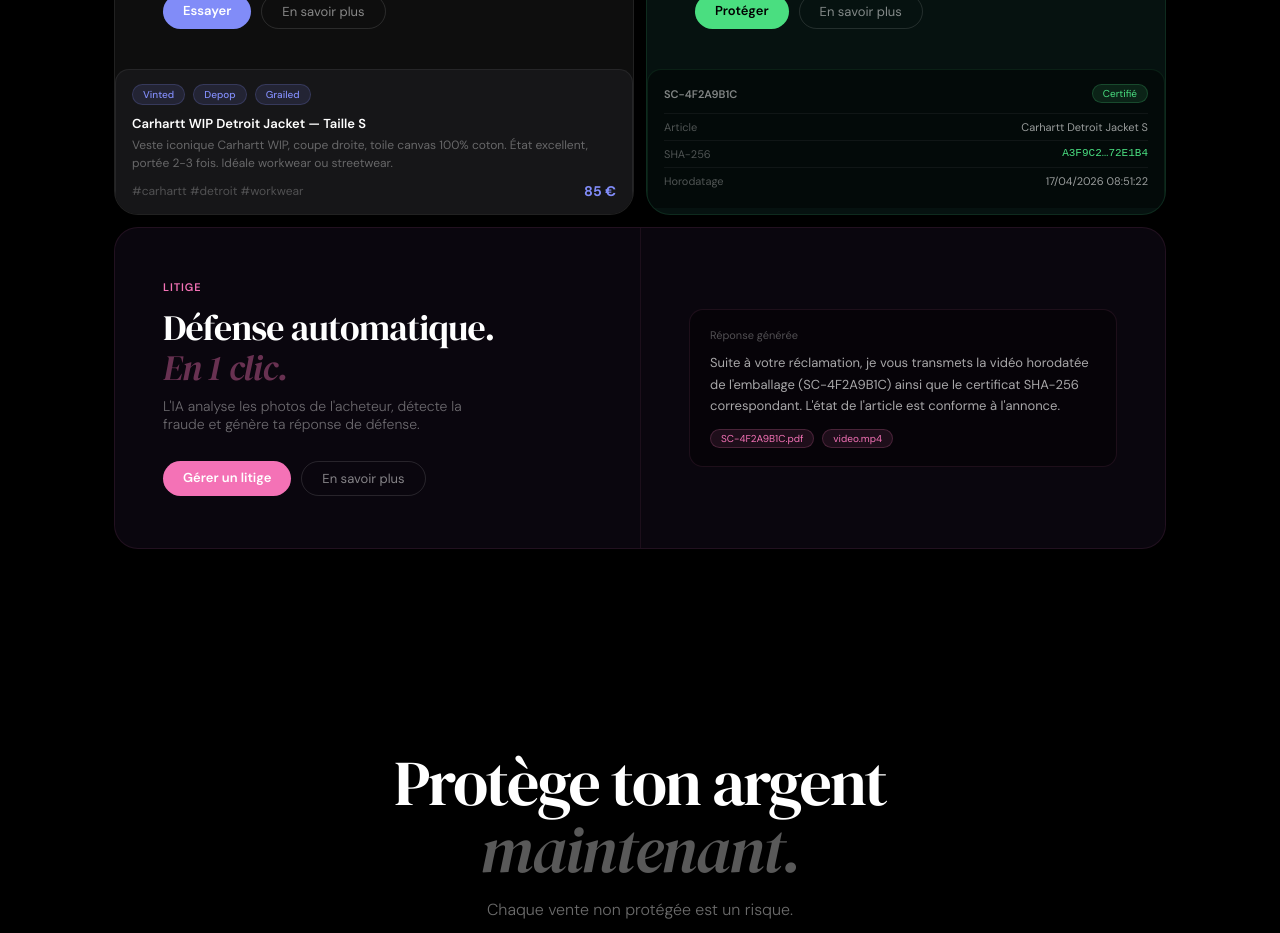
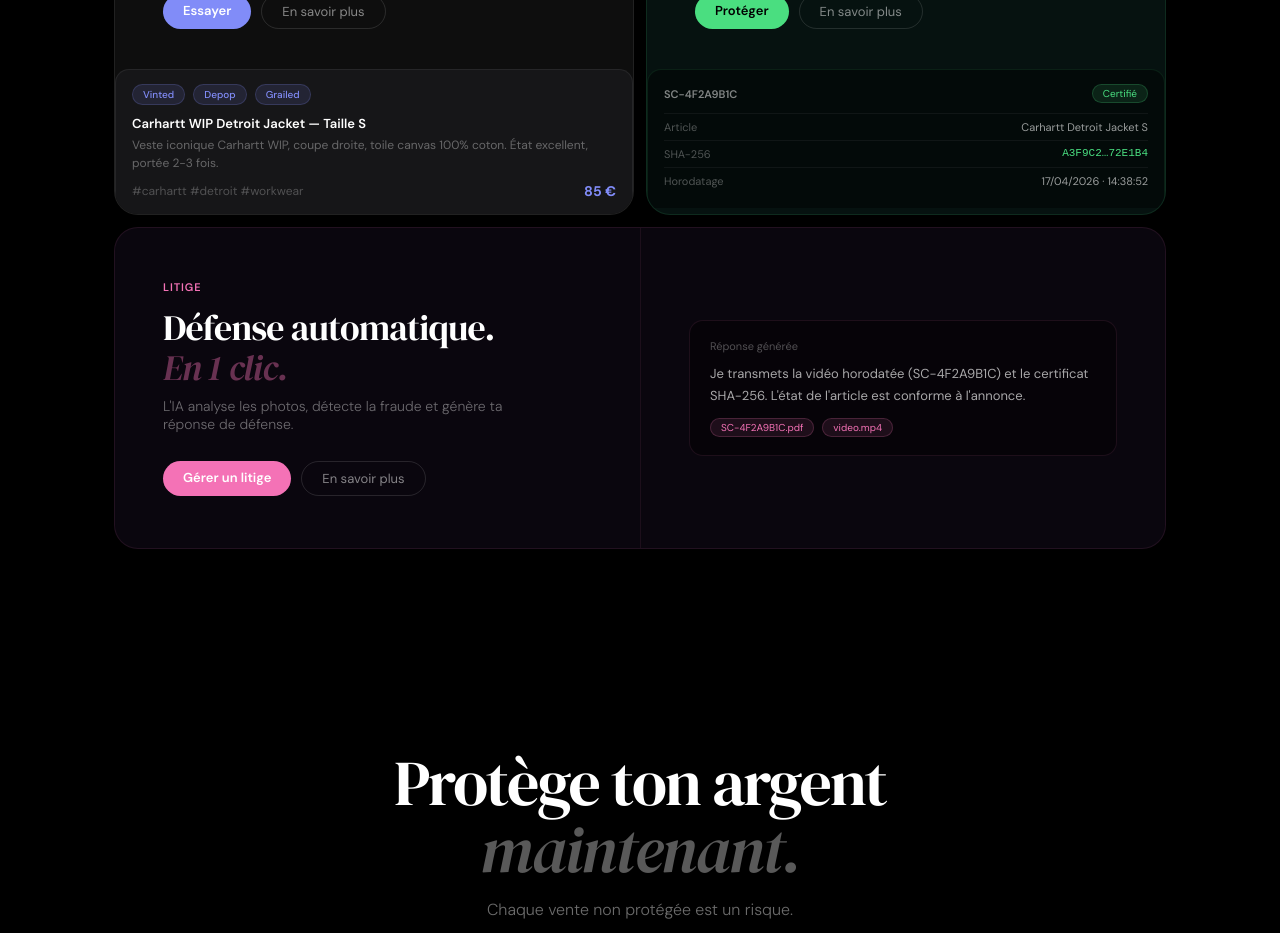
Before and after one commit to WRONIKOWSKY/sellguard, a Next.js app in the folder sellguard/: page / in a window 1280 px wide. Shown: the part 3380-4313 px from the top of the page. Built offline with nearby package versions, Linux system fonts and the light colour scheme.

Commit message:
Update index.js

```diff
--- a/sellguard/pages/index.js
+++ b/sellguard/pages/index.js
@@ -234,26 +234,23 @@ export default function Home() {
         <div style={{ display: "grid", gridTemplateColumns: "1fr 1fr", gap: 12, marginBottom: 12 }}>
 
           {/* Card 1 — Annonce */}
-          <Link href="/annonce" style={{ textDecoration: "none", display: "block", background: "#0e0e0e", border: "0.5px solid rgba(255,255,255,0.08)", borderRadius: 24, padding: "52px 48px 0", overflow: "hidden", minHeight: 420, position: "relative", transition: "border-color 0.2s", cursor: "pointer" }}
-            onMouseEnter={function(e) { e.currentTarget.style.borderColor = "rgba(255,255,255,0.18)"; }}
-            onMouseLeave={function(e) { e.currentTarget.style.borderColor = "rgba(255,255,255,0.08)"; }}>
+          <Link href="/annonce" style={{ textDecoration: "none", display: "block", background: "#0e0e0e", border: "0.5px solid rgba(255,255,255,0.08)", borderRadius: 24, padding: "52px 48px 0", overflow: "hidden", minHeight: 420, position: "relative", cursor: "pointer" }}>
             <div style={{ fontSize: 11, fontWeight: 600, color: "var(--violet)", letterSpacing: "0.08em", textTransform: "uppercase", marginBottom: 14 }}>{tx({fr:"Annonce", en:"Listing", es:"Anuncio", it:"Annuncio"})}</div>
             <div style={{ fontFamily: "var(--serif)", fontSize: "clamp(26px, 2.8vw, 38px)", fontWeight: 400, color: "#fff", lineHeight: 1.1, letterSpacing: "-0.02em", marginBottom: 10 }}>
               {tx({fr:"Génère ton annonce", en:"Generate your listing", es:"Genera tu anuncio", it:"Genera il tuo annuncio"})}<br/>
               <em style={{ fontStyle: "italic", color: "rgba(255,255,255,0.3)" }}>{tx({fr:"en 10 secondes.", en:"in 10 seconds.", es:"en 10 segundos.", it:"in 10 secondi."})}</em>
             </div>
-            <p style={{ fontSize: 14, color: "rgba(255,255,255,0.4)", marginBottom: 28, fontWeight: 300, maxWidth: 280 }}>{tx({fr:"Photo → titre, description, prix optimisés pour Vinted, Depop, Grailed.", en:"Photo → title, description, optimized price for Vinted, Depop, Grailed.", es:"Foto → título, descripción, precio optimizado para Vinted, Depop, Grailed.", it:"Foto → titolo, descrizione, prezzo ottimizzato per Vinted, Depop, Grailed."})}</p>
+            <p style={{ fontSize: 14, color: "rgba(255,255,255,0.4)", marginBottom: 28, fontWeight: 300, maxWidth: 280 }}>{tx({fr:"Photo → titre, description, prix optimisés pour Vinted, Depop, Grailed.", en:"Photo → title, description, optimized price for Vinted, Depop, Grailed.", es:"Foto → título, descripción, precio optimizado.", it:"Foto → titolo, descrizione, prezzo ottimizzato."})}</p>
             <div style={{ display: "flex", gap: 10, marginBottom: 40 }}>
-              <span style={{ padding: "8px 20px", background: "#818CF8", color: "#fff", fontSize: 13, fontWeight: 600, borderRadius: 20, cursor: "pointer" }}>{tx({fr:"Essayer", en:"Try it", es:"Probar", it:"Prova"})}</span>
-              <span style={{ padding: "8px 20px", background: "transparent", color: "rgba(255,255,255,0.5)", fontSize: 13, border: "0.5px solid rgba(255,255,255,0.12)", borderRadius: 20, cursor: "pointer" }}>{tx({fr:"En savoir plus", en:"Learn more", es:"Saber más", it:"Scopri di più"})}</span>
+              <span style={{ padding: "8px 20px", background: "#818CF8", color: "#fff", fontSize: 13, fontWeight: 600, borderRadius: 20 }}>{tx({fr:"Essayer", en:"Try it", es:"Probar", it:"Prova"})}</span>
+              <span style={{ padding: "8px 20px", background: "transparent", color: "rgba(255,255,255,0.5)", fontSize: 13, border: "0.5px solid rgba(255,255,255,0.12)", borderRadius: 20 }}>{tx({fr:"En savoir plus", en:"Learn more", es:"Saber más", it:"Scopri di più"})}</span>
             </div>
-            {/* Mock UI */}
             <div style={{ background: "#161618", borderRadius: "14px 14px 0 0", border: "0.5px solid rgba(255,255,255,0.07)", borderBottom: "none", padding: "14px 16px", marginLeft: -48, marginRight: -48 }}>
               <div style={{ display: "flex", gap: 8, marginBottom: 10 }}>
                 {["Vinted", "Depop", "Grailed"].map(function(p) { return <span key={p} style={{ fontSize: 10, padding: "3px 10px", background: "rgba(129,140,248,0.12)", border: "0.5px solid rgba(129,140,248,0.2)", borderRadius: 20, color: "#818CF8", fontWeight: 500 }}>{p}</span>; })}
               </div>
               <div style={{ fontSize: 13, fontWeight: 600, color: "#fff", marginBottom: 4 }}>Carhartt WIP Detroit Jacket — Taille S</div>
-              <div style={{ fontSize: 12, color: "rgba(255,255,255,0.35)", lineHeight: 1.5 }}>Veste iconique Carhartt WIP, coupe droite, toile canvas 100% coton. État excellent, portée 2-3 fois. Idéale workwear ou streetwear.</div>
+              <div style={{ fontSize: 12, color: "rgba(255,255,255,0.35)", lineHeight: 1.5 }}>Veste iconique Carhartt WIP, coupe droite, toile canvas 100% coton. État excellent, portée 2-3 fois.</div>
               <div style={{ display: "flex", justifyContent: "space-between", alignItems: "center", marginTop: 10 }}>
                 <span style={{ fontSize: 12, color: "rgba(255,255,255,0.25)" }}>#carhartt #detroit #workwear</span>
                 <span style={{ fontSize: 14, fontWeight: 700, color: "#818CF8" }}>85 €</span>
@@ -262,20 +259,17 @@ export default function Home() {
           </Link>
 
           {/* Card 2 — Protection */}
-          <Link href="/protection" style={{ textDecoration: "none", display: "block", background: "#061210", border: "0.5px solid rgba(74,222,128,0.12)", borderRadius: 24, padding: "52px 48px 0", overflow: "hidden", minHeight: 420, position: "relative", transition: "border-color 0.2s", cursor: "pointer" }}
-            onMouseEnter={function(e) { e.currentTarget.style.borderColor = "rgba(74,222,128,0.25)"; }}
-            onMouseLeave={function(e) { e.currentTarget.style.borderColor = "rgba(74,222,128,0.12)"; }}>
+          <Link href="/protection" style={{ textDecoration: "none", display: "block", background: "#061210", border: "0.5px solid rgba(74,222,128,0.12)", borderRadius: 24, padding: "52px 48px 0", overflow: "hidden", minHeight: 420, position: "relative", cursor: "pointer" }}>
             <div style={{ fontSize: 11, fontWeight: 600, color: "var(--green)", letterSpacing: "0.08em", textTransform: "uppercase", marginBottom: 14 }}>{tx({fr:"Protection", en:"Protection", es:"Protección", it:"Protezione"})}</div>
             <div style={{ fontFamily: "var(--serif)", fontSize: "clamp(26px, 2.8vw, 38px)", fontWeight: 400, color: "#fff", lineHeight: 1.1, letterSpacing: "-0.02em", marginBottom: 10 }}>
               {tx({fr:"Certifie avant", en:"Certify before", es:"Certifica antes", it:"Certifica prima"})}<br/>
               <em style={{ fontStyle: "italic", color: "rgba(74,222,128,0.4)" }}>{tx({fr:"d'expédier.", en:"shipping.", es:"de enviar.", it:"di spedire."})}</em>
             </div>
-            <p style={{ fontSize: 14, color: "rgba(255,255,255,0.4)", marginBottom: 28, fontWeight: 300, maxWidth: 280 }}>{tx({fr:"Vidéo horodatée + certificat SHA-256. Preuve légale inattaquable en cas de litige.", en:"Timestamped video + SHA-256 certificate. Unassailable legal proof in case of dispute.", es:"Vídeo con timestamp + certificado SHA-256. Prueba legal incontestable en caso de disputa.", it:"Video con timestamp + certificato SHA-256. Prova legale inattaccabile in caso di controversia."})}</p>
+            <p style={{ fontSize: 14, color: "rgba(255,255,255,0.4)", marginBottom: 28, fontWeight: 300, maxWidth: 280 }}>{tx({fr:"Vidéo horodatée + certificat SHA-256. Preuve légale inattaquable en cas de litige.", en:"Timestamped video + SHA-256 certificate. Unassailable legal proof.", es:"Vídeo con timestamp + certificado SHA-256.", it:"Video con timestamp + certificato SHA-256."})}</p>
             <div style={{ display: "flex", gap: 10, marginBottom: 40 }}>
-              <span style={{ padding: "8px 20px", background: "#4ADE80", color: "#000", fontSize: 13, fontWeight: 600, borderRadius: 20, cursor: "pointer" }}>{tx({fr:"Protéger", en:"Protect", es:"Proteger", it:"Proteggi"})}</span>
-              <span style={{ padding: "8px 20px", background: "transparent", color: "rgba(255,255,255,0.5)", fontSize: 13, border: "0.5px solid rgba(255,255,255,0.12)", borderRadius: 20, cursor: "pointer" }}>{tx({fr:"En savoir plus", en:"Learn more", es:"Saber más", it:"Scopri di più"})}</span>
+              <span style={{ padding: "8px 20px", background: "#4ADE80", color: "#000", fontSize: 13, fontWeight: 600, borderRadius: 20 }}>{tx({fr:"Protéger", en:"Protect", es:"Proteger", it:"Proteggi"})}</span>
+              <span style={{ padding: "8px 20px", background: "transparent", color: "rgba(255,255,255,0.5)", fontSize: 13, border: "0.5px solid rgba(255,255,255,0.12)", borderRadius: 20 }}>{tx({fr:"En savoir plus", en:"Learn more", es:"Saber más", it:"Scopri di più"})}</span>
             </div>
-            {/* Mock cert */}
             <div style={{ background: "rgba(0,0,0,0.4)", borderRadius: "14px 14px 0 0", border: "0.5px solid rgba(74,222,128,0.1)", borderBottom: "none", padding: "14px 16px", marginLeft: -48, marginRight: -48 }}>
               <div style={{ display: "flex", justifyContent: "space-between", alignItems: "center", marginBottom: 10 }}>
                 <span style={{ fontSize: 11, fontWeight: 600, color: "rgba(255,255,255,0.5)" }}>SC-4F2A9B1C</span>
@@ -284,7 +278,7 @@ export default function Home() {
               {[
                 [tx({fr:"Article", en:"Item", es:"Artículo", it:"Articolo"}), "Carhartt Detroit Jacket S"],
                 ["SHA-256", "A3F9C2…72E1B4"],
-                [tx({fr:"Horodatage", en:"Timestamp", es:"Timestamp", it:"Timestamp"}), new Date().toLocaleString("fr-FR")],
+                [tx({fr:"Horodatage", en:"Timestamp", es:"Timestamp", it:"Timestamp"}), "17/04/2026 · 14:38:52"],
               ].map(function(r, i) {
                 return (
                   <div key={i} style={{ display: "flex", justifyContent: "space-between", padding: "6px 0", borderTop: "0.5px solid rgba(255,255,255,0.05)" }}>
@@ -297,27 +291,25 @@ export default function Home() {
           </Link>
         </div>
 
-        {/* Card 3 — Litige, pleine largeur */}
-        <Link href="/litige" style={{ textDecoration: "none", display: "grid", gridTemplateColumns: "1fr 1fr", gap: 0, background: "#0a060e", border: "0.5px solid rgba(244,114,182,0.1)", borderRadius: 24, overflow: "hidden", minHeight: 260, transition: "border-color 0.2s", cursor: "pointer" }}
-          onMouseEnter={function(e) { e.currentTarget.style.borderColor = "rgba(244,114,182,0.22)"; }}
-          onMouseLeave={function(e) { e.currentTarget.style.borderColor = "rgba(244,114,182,0.1)"; }}>
+        {/* Card 3 — Litige pleine largeur */}
+        <div style={{ display: "grid", gridTemplateColumns: "1fr 1fr", gap: 0, background: "#0a060e", border: "0.5px solid rgba(244,114,182,0.1)", borderRadius: 24, overflow: "hidden", cursor: "pointer" }} onClick={function() { window.location.href = "/litige"; }}>
           <div style={{ padding: "52px 48px" }}>
             <div style={{ fontSize: 11, fontWeight: 600, color: "var(--pink)", letterSpacing: "0.08em", textTransform: "uppercase", marginBottom: 14 }}>{tx({fr:"Litige", en:"Dispute", es:"Litigio", it:"Litigio"})}</div>
             <div style={{ fontFamily: "var(--serif)", fontSize: "clamp(26px, 2.8vw, 38px)", fontWeight: 400, color: "#fff", lineHeight: 1.1, letterSpacing: "-0.02em", marginBottom: 10 }}>
               {tx({fr:"Défense automatique.", en:"Automatic defense.", es:"Defensa automática.", it:"Difesa automatica."})}<br/>
               <em style={{ fontStyle: "italic", color: "rgba(244,114,182,0.4)" }}>{tx({fr:"En 1 clic.", en:"In 1 click.", es:"En 1 clic.", it:"In 1 clic."})}</em>
             </div>
-            <p style={{ fontSize: 14, color: "rgba(255,255,255,0.4)", marginBottom: 28, fontWeight: 300, maxWidth: 340 }}>{tx({fr:"L'IA analyse les photos de l'acheteur, détecte la fraude et génère ta réponse de défense.", en:"AI analyzes the buyer's photos, detects fraud and generates your defense response.", es:"La IA analiza las fotos del comprador, detecta el fraude y genera tu respuesta de defensa.", it:"L'IA analizza le foto dell'acquirente, rileva la frode e genera la tua risposta di difesa."})}</p>
+            <p style={{ fontSize: 14, color: "rgba(255,255,255,0.4)", marginBottom: 28, fontWeight: 300, maxWidth: 340 }}>{tx({fr:"L'IA analyse les photos, détecte la fraude et génère ta réponse de défense.", en:"AI analyzes photos, detects fraud and generates your defense response.", es:"La IA analiza las fotos, detecta el fraude y genera tu respuesta.", it:"L'IA analizza le foto, rileva la frode e genera la tua risposta."})}</p>
             <div style={{ display: "flex", gap: 10 }}>
-              <span style={{ padding: "8px 20px", background: "#F472B6", color: "#fff", fontSize: 13, fontWeight: 600, borderRadius: 20, cursor: "pointer" }}>{tx({fr:"Gérer un litige", en:"Handle dispute", es:"Gestionar litigio", it:"Gestisci litigio"})}</span>
-              <span style={{ padding: "8px 20px", background: "transparent", color: "rgba(255,255,255,0.5)", fontSize: 13, border: "0.5px solid rgba(255,255,255,0.12)", borderRadius: 20, cursor: "pointer" }}>{tx({fr:"En savoir plus", en:"Learn more", es:"Saber más", it:"Scopri di più"})}</span>
+              <span style={{ padding: "8px 20px", background: "#F472B6", color: "#fff", fontSize: 13, fontWeight: 600, borderRadius: 20 }}>{tx({fr:"Gérer un litige", en:"Handle dispute", es:"Gestionar litigio", it:"Gestisci litigio"})}</span>
+              <span style={{ padding: "8px 20px", background: "transparent", color: "rgba(255,255,255,0.5)", fontSize: 13, border: "0.5px solid rgba(255,255,255,0.12)", borderRadius: 20 }}>{tx({fr:"En savoir plus", en:"Learn more", es:"Saber más", it:"Scopri di più"})}</span>
             </div>
           </div>
           <div style={{ display: "flex", flexDirection: "column", justifyContent: "center", padding: "40px 48px", borderLeft: "0.5px solid rgba(244,114,182,0.08)" }}>
             <div style={{ background: "rgba(0,0,0,0.4)", borderRadius: 14, padding: "18px 20px", border: "0.5px solid rgba(244,114,182,0.1)" }}>
               <div style={{ fontSize: 11, color: "rgba(255,255,255,0.3)", marginBottom: 10 }}>{tx({fr:"Réponse générée", en:"Generated response", es:"Respuesta generada", it:"Risposta generata"})}</div>
               <div style={{ fontSize: 13, color: "rgba(255,255,255,0.65)", lineHeight: 1.65 }}>
-                {tx({fr:"Suite à votre réclamation, je vous transmets la vidéo horodatée de l'emballage (SC-4F2A9B1C) ainsi que le certificat SHA-256 correspondant. L'état de l'article est conforme à l'annonce.", en:"Further to your claim, I am sending you the timestamped packaging video (SC-4F2A9B1C) and the corresponding SHA-256 certificate. The item condition matches the listing.", es:"En respuesta a su reclamación, le envío el vídeo del embalaje con timestamp (SC-4F2A9B1C) y el certificado SHA-256. El estado del artículo corresponde al anuncio.", it:"In risposta alla sua segnalazione, le invio il video di confezionamento con timestamp (SC-4F2A9B1C) e il certificato SHA-256. Lo stato dell'articolo corrisponde all'annuncio."})}
+                {tx({fr:"Je transmets la vidéo horodatée (SC-4F2A9B1C) et le certificat SHA-256. L'état de l'article est conforme à l'annonce.", en:"I am sending the timestamped video (SC-4F2A9B1C) and SHA-256 certificate. Item condition matches the listing.", es:"Envío el vídeo con timestamp (SC-4F2A9B1C) y el certificado SHA-256. El estado corresponde al anuncio.", it:"Invio il video con timestamp (SC-4F2A9B1C) e il certificato SHA-256. Lo stato corrisponde all'annuncio."})}
               </div>
               <div style={{ marginTop: 12, display: "flex", gap: 8 }}>
                 <span style={{ fontSize: 10, padding: "2px 10px", background: "rgba(244,114,182,0.1)", border: "0.5px solid rgba(244,114,182,0.2)", borderRadius: 10, color: "#F472B6" }}>SC-4F2A9B1C.pdf</span>
@@ -325,9 +317,8 @@ export default function Home() {
               </div>
             </div>
           </div>
-        </Link>
+        </div>
       </section>
-
       {/* ═══ CTA FINAL ═══ */}
       <section className="final-cta">
         <h2 className="final-title">{tx({fr:"Protège ton argent", en:"Protect your money", es:"Protege tu dinero", it:"Proteggi i tuoi soldi"})}<br/><em style={{ fontStyle: "italic", color: "rgba(255,255,255,0.35)" }}>{tx({fr:"maintenant.", en:"now.", es:"ahora.", it:"adesso."})}</em></h2>
```
